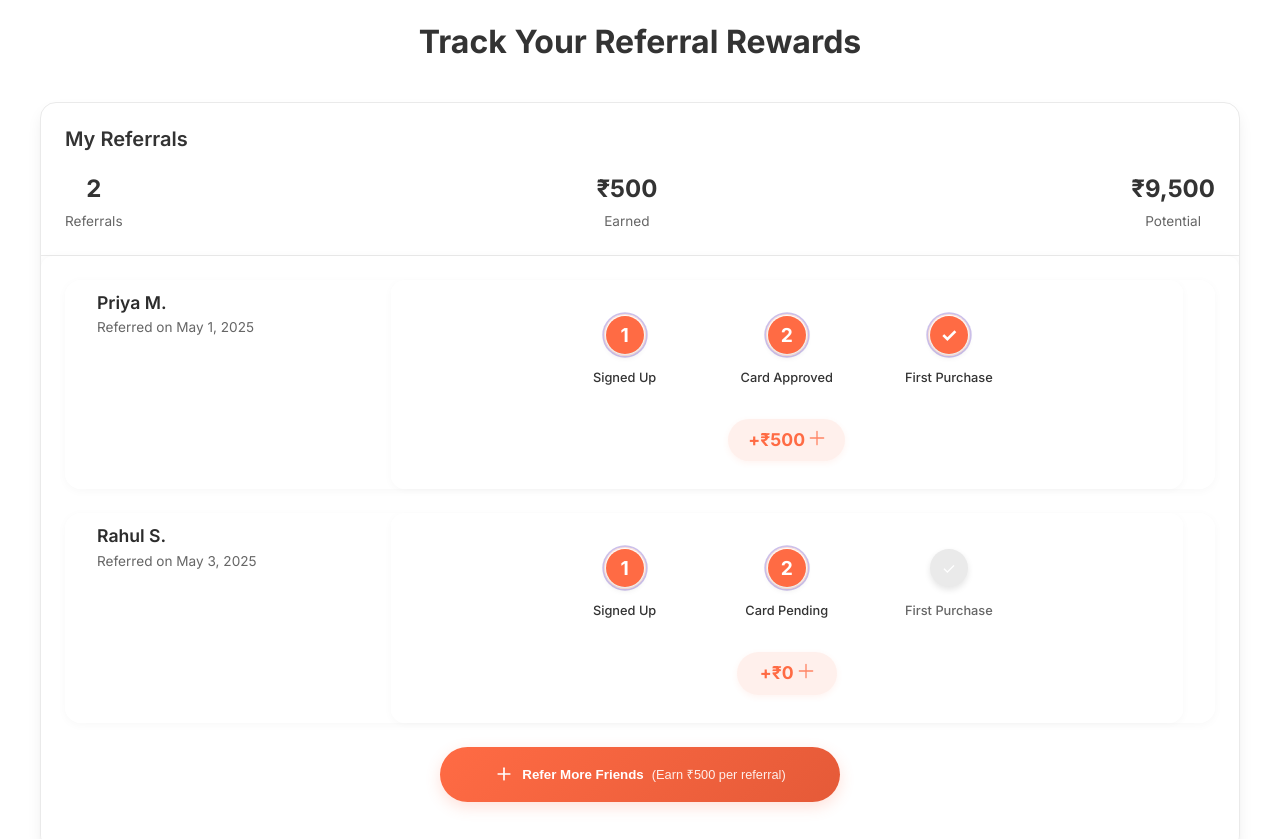
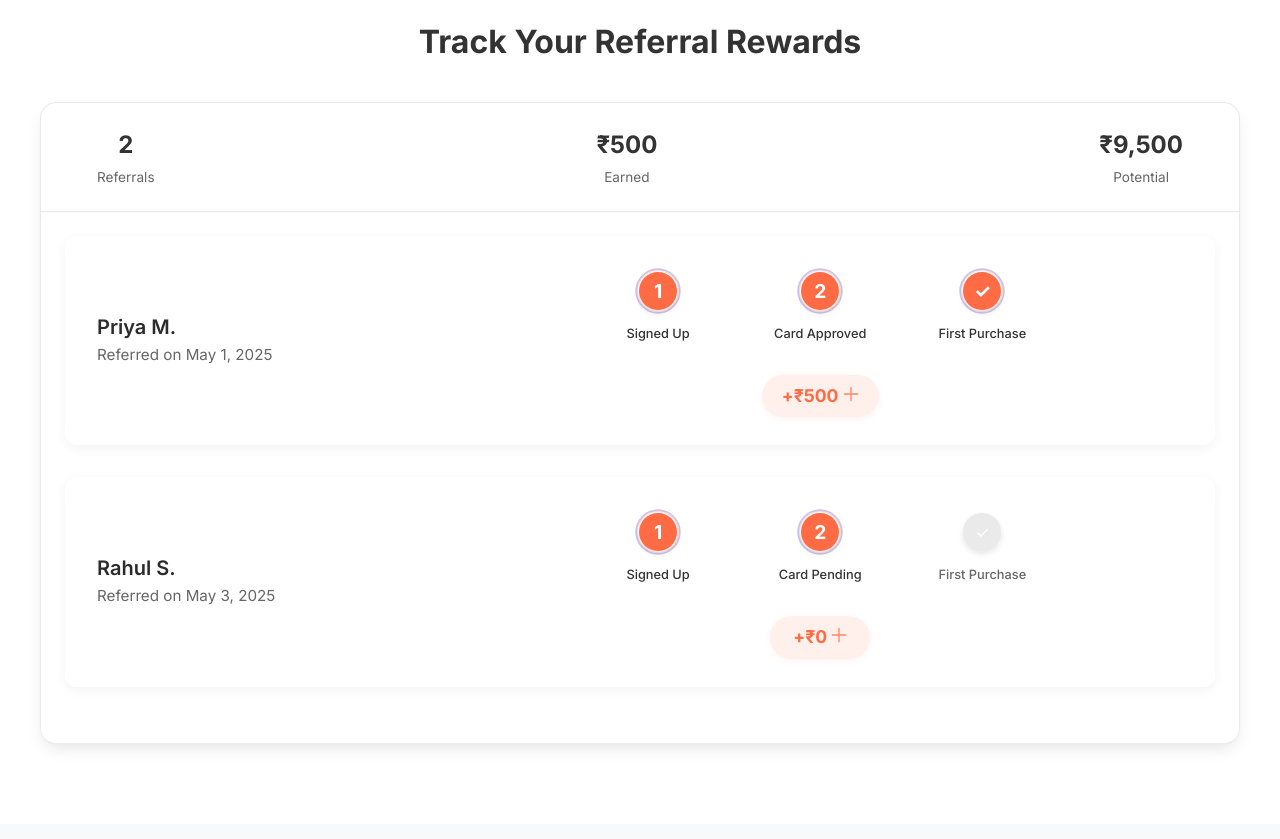
Before and after one commit to mahajan-saksham/Zolve-referal, a plain HTML site: page index.html in a window 1280 px wide. Shown: the part 2160-2999 px from the top of the page. Drawn offline with nearby package versions, Linux system fonts and the light colour scheme.

Commit message:
UI enhancements: Improved card consistency, vertically centered user info, added padding to tracker stats, removed redundant heading

```diff
--- a/css/styles.css
+++ b/css/styles.css
@@ -537,6 +537,8 @@ section {
 .tracker-stats {
   display: flex;
   justify-content: space-between;
+  padding: 0 2rem;
+  width: 100%;
 }
 
 .stat {
@@ -567,12 +569,12 @@ section {
 .referral-row {
   display: flex;
   flex-direction: column;
-  padding: 1.5rem 2rem;
+  padding: 1.75rem 2rem;
   transition: all 0.3s ease;
-  border-radius: 16px;
-  background-color: rgba(255, 255, 255, 0.9);
-  box-shadow: 0 2px 10px rgba(0, 0, 0, 0.03);
-  margin-bottom: 1.25rem;
+  border-radius: 12px;
+  background-color: white;
+  box-shadow: 0 3px 12px rgba(0, 0, 0, 0.05);
+  margin-bottom: 1.5rem;
 }
 
 .referral-row:hover {
@@ -624,26 +626,20 @@ section {
   display: flex;
   flex-direction: column;
   align-items: center;
-  padding: 1.25rem;
+  padding: 1.25rem 0.75rem;
   transition: all 0.3s ease;
   gap: 1rem;
-  border-radius: 14px;
-  background-color: rgba(255, 255, 255, 0.7);
-  backdrop-filter: blur(5px);
-  box-shadow: 0 2px 8px rgba(0, 0, 0, 0.03);
+  width: 100%;
 }
 
-.referral-status:hover {
-  box-shadow: 0 4px 12px rgba(0,0,0,0.08);
-  background-color: #ffffff;
-}
+/* Removed hover effect from inner container */
 
 .status-steps {
   display: flex;
   justify-content: space-between;
   position: relative;
   width: 100%;
-  padding: 1rem 0.5rem;
+  padding: 0.75rem 0;
   max-width: 500px;
   margin: 0 auto;
 }
@@ -811,8 +807,8 @@ section {
 }
 
 .add-referral-btn:hover {
-  transform: translateY(-2px);
-  box-shadow: 0 8px 20px rgba(255, 107, 68, 0.3);
+  transform: translateY(-3px);
+  box-shadow: 0 8px 20px rgba(0, 0, 0, 0.08);
 }
 
 .add-referral-btn:active {
@@ -836,15 +832,33 @@ section {
   .referral-row {
     flex-direction: row;
     justify-content: space-between;
-    align-items: flex-start;
+    align-items: center;
     padding: 2rem 2.5rem;
-    margin-bottom: 1.5rem;
+    margin-bottom: 2rem;
+    min-height: 120px; /* Ensure consistent height */
   }
 
   .referral-user {
     margin-bottom: 0;
-    flex: 1;
-    padding-right: 2.5rem;
+    flex: 1.4; /* Increased by 40% */
+    padding-right: 3rem;
+    display: flex;
+    align-items: center;
+    height: 100%;
+  }
+
+  .referral-info {
+    margin-top: 0;
+  }
+
+  .referral-info h4 {
+    font-size: 1.25rem; /* Increased font size */
+    margin-bottom: 0.3rem;
+  }
+
+  .referral-info p {
+    font-size: 0.95rem; /* Increased font size */
+    margin: 0;
   }
 
   .referral-status {
--- a/index.html
+++ b/index.html
@@ -170,7 +170,6 @@
                     <h2 class="section-title">Track Your Referral Rewards</h2>
                     <div class="tracker-card">
                         <div class="tracker-header">
-                            <h3>My Referrals</h3>
                             <div class="tracker-stats">
                                 <div class="stat">
                                     <span class="stat-number">2</span>
@@ -237,14 +236,7 @@
                                     <div class="status-reward">+₹0 <svg xmlns="http://www.w3.org/2000/svg" width="16" height="16" viewBox="0 0 24 24" fill="none" stroke="currentColor" stroke-width="2" stroke-linecap="round" stroke-linejoin="round"><path d="M12 2v20M2 12h20"></path></svg></div>
                                 </div>
                             </div>
-                            <button class="add-referral-btn">
-                                <svg xmlns="http://www.w3.org/2000/svg" width="20" height="20" viewBox="0 0 24 24" fill="none" stroke="currentColor" stroke-width="2" stroke-linecap="round" stroke-linejoin="round">
-                                    <line x1="12" y1="5" x2="12" y2="19"></line>
-                                    <line x1="5" y1="12" x2="19" y2="12"></line>
-                                </svg>
-                                Refer More Friends
-                                <span class="reward-hint">(Earn ₹500 per referral)</span>
-                            </button>
+
                         </div>
                     </div>
                 </div>
```
Also changed, not shown: 1 other file.
